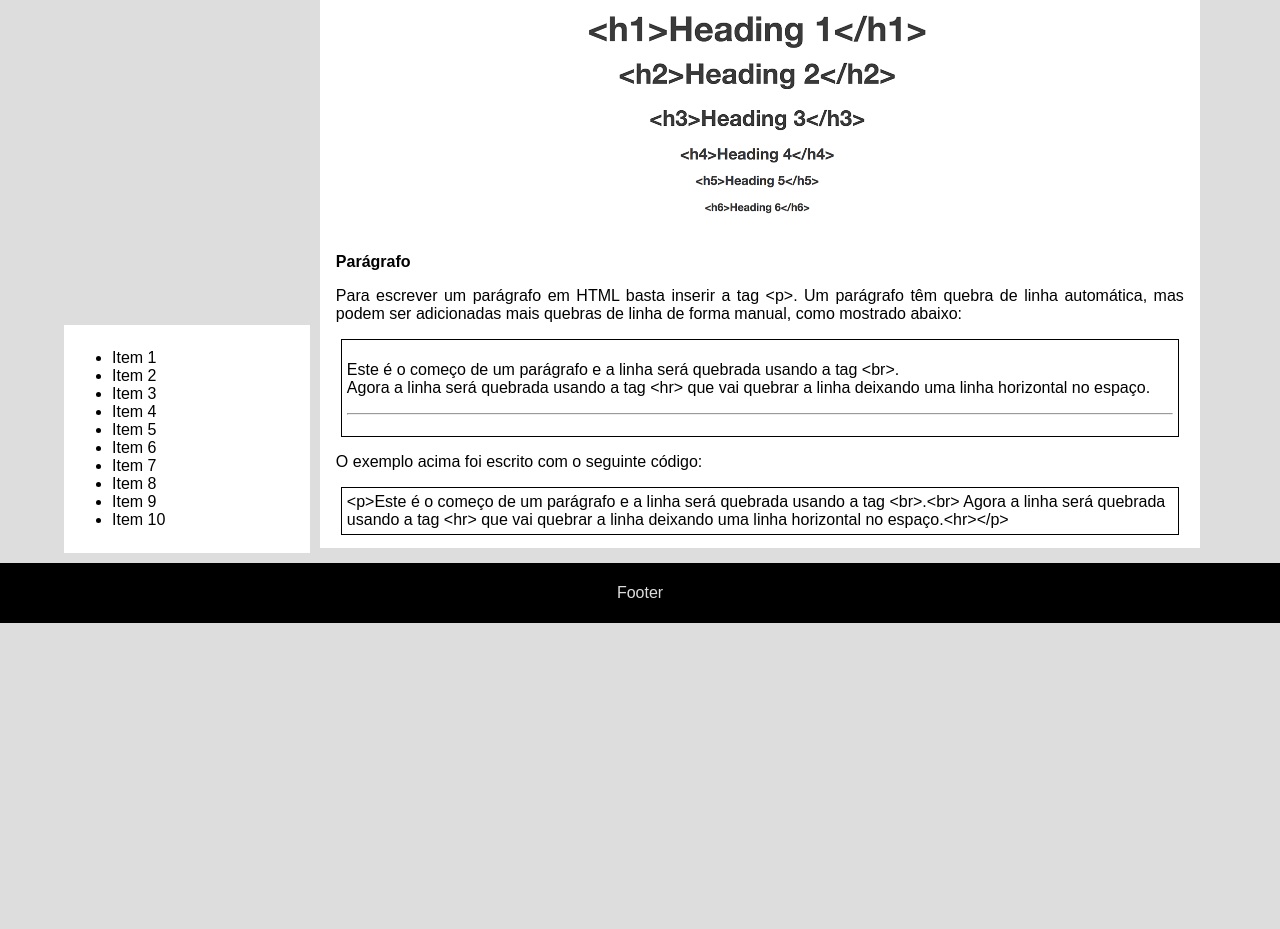
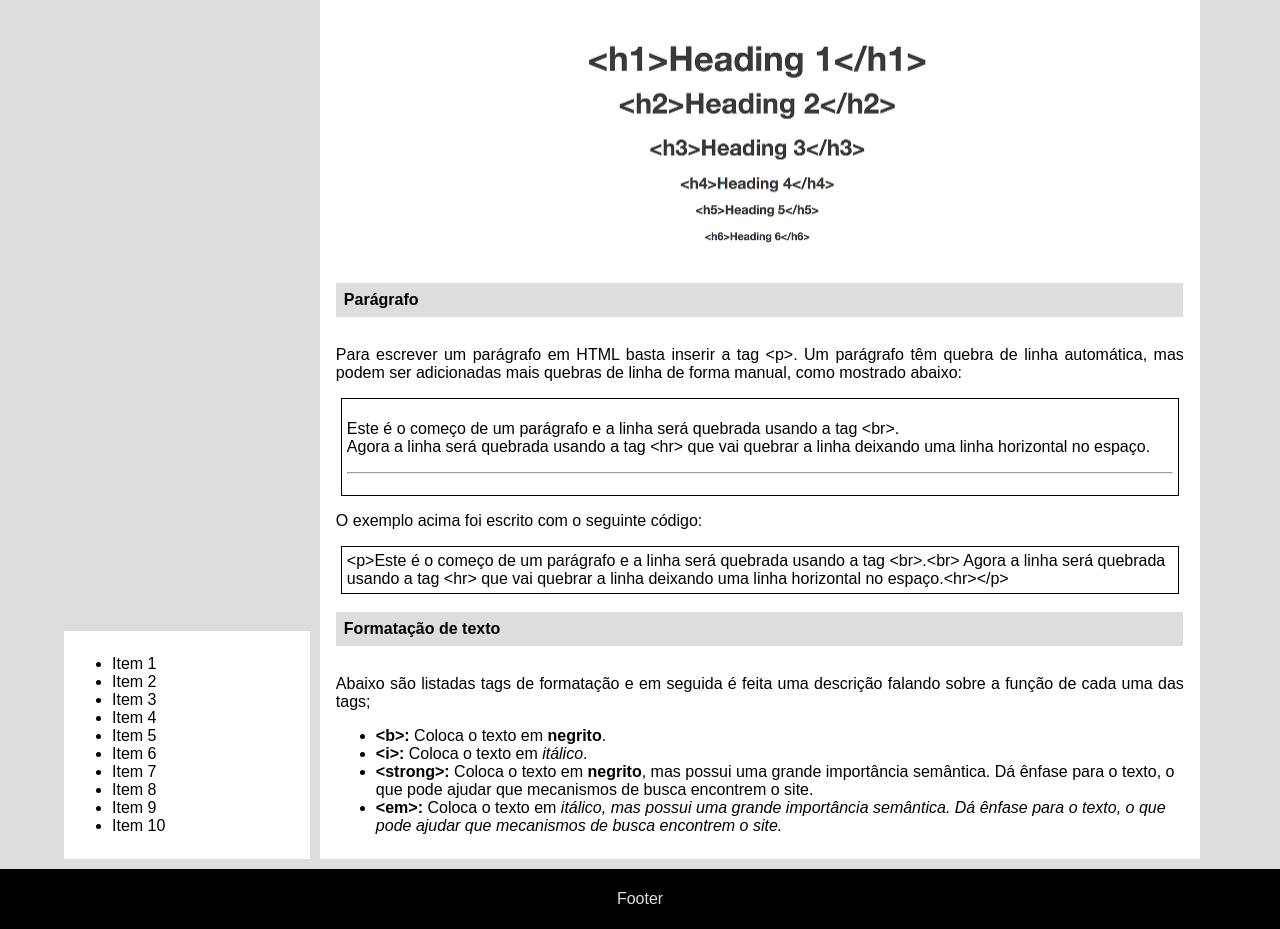
Before and after one commit to YannFigueiredo/manual-do-codificador, a plain HTML site: page content/html/tags-texto.html in a window 1280 px wide. Shown: the part 801-1730 px from the top of the page. Before the commit the page ends 1424 px from the top, so only its background shows below. Drawn offline with Linux system fonts and the light colour scheme.

Commit message:
Adicionada seção de formatação de texto e feitos ajustes na seção principal

```diff
--- a/content/html/tags-texto.html
+++ b/content/html/tags-texto.html
@@ -76,6 +76,22 @@
                     <div class="div-exemplo">&ltp&gtEste é o começo de um parágrafo e a linha será quebrada usando a tag &ltbr&gt.&ltbr&gt
                         Agora a linha será quebrada usando a tag &lthr&gt que vai quebrar a linha deixando uma linha
                         horizontal no espaço.&lthr&gt&lt/p&gt</div>
+
+                    <h2>Formatação de texto</h2>
+                    <p>Abaixo são listadas tags de formatação e em seguida é feita uma descrição falando sobre a função
+                        de cada uma das tags;
+                    </p>
+                    <ul>
+                        <li><b>&ltb&gt: </b>Coloca o texto em <b>negrito</b>.</li>
+                        <li><b>&lti&gt: </b>Coloca o texto em <i>itálico</i>.</li>
+                        <li><b>&ltstrong&gt: </b>Coloca o texto em <strong>negrito</strong>, mas possui
+                        uma grande importância semântica. Dá ênfase para o texto, o que pode ajudar que mecanismos
+                    de busca encontrem o site.</li>
+                        <li><b>&ltem&gt: </b>Coloca o texto em <em>itálico, mas possui uma grande importância
+                            semântica. Dá ênfase para o texto, o que pode ajudar que mecanismos de busca encontrem
+                            o site.
+                        </em></li>
+                    </ul>
                 </article>
             </section>
         </main>
--- a/static/css/style-home.css
+++ b/static/css/style-home.css
@@ -100,6 +100,10 @@ main{
 
 .section-principal h2{
     font-size: 16px;
+    display: inline-block;
+    background-color: #ddd;
+    padding: 8px;
+    width: 98%;
 }
 
 .section-principal{
```
